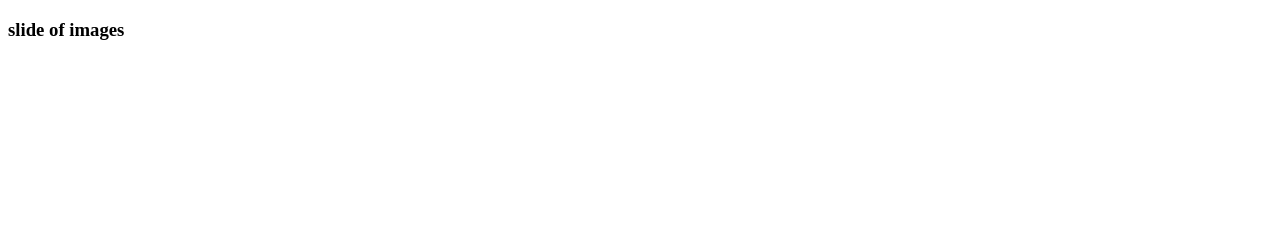
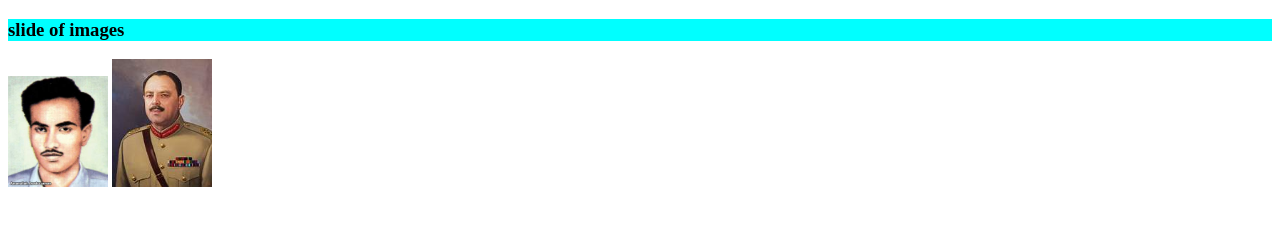
Before and after one commit to Dwanjtanmoy/first-repo, a plain HTML site: page index.html in a window 1280 px wide. Drawn offline with Linux system fonts and the light colour scheme.

Commit message:
added nurul

```diff
--- a/index.html
+++ b/index.html
@@ -8,5 +8,7 @@
 </head>
 <body>
     <h3>slide of images</h3>
+    <img src="images/f0b0f76d37a900d0-amanullah-asaduzzaman.jpg" alt="">
+    <img src="images/th (1).jpg" alt="">
 </body>
 </html>
--- a/styles/sliders.css
+++ b/styles/sliders.css
@@ -0,0 +1,6 @@
+h3{
+    background-color: aqua;
+}
+img{
+    width: 100px;
+}
```
